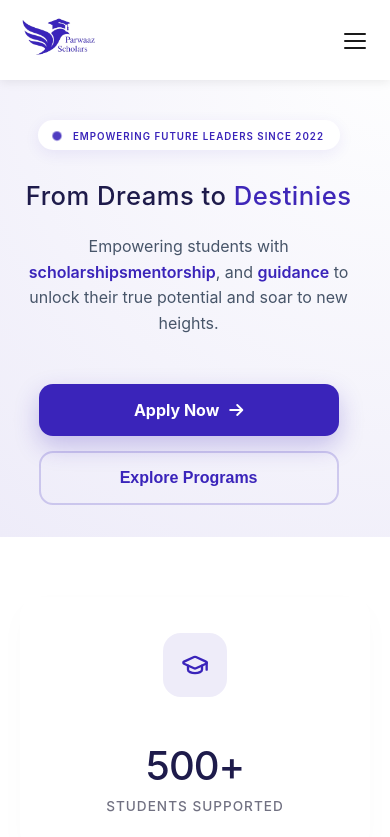
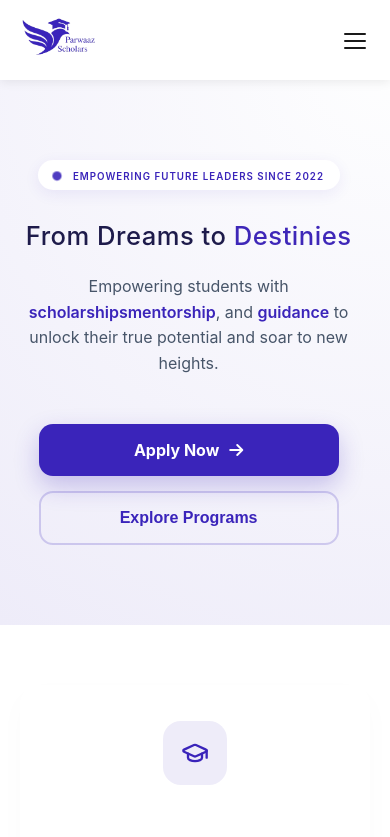
Before and after one commit to wajiha569/parwaz-scholars, a React (Vite) app: page / in a window 390 px wide. Shown: the top 837 px of the page. Built offline with nearby package versions, Linux system fonts and the light colour scheme.

Commit message:
fixed the padding of main page

```diff
--- a/src/pages/MainPage.css
+++ b/src/pages/MainPage.css
@@ -136,7 +136,6 @@
   .hero-section {
     height: auto;
     gap: 0.8rem;
-    padding: 2rem 1rem;
   }
 
   .hero-section h1 {
@@ -218,7 +217,6 @@
 
   .hero-section {
     height: auto;
-    padding: 1.5rem 1rem;
   }
 
   .hero-section h1 {
@@ -334,8 +332,8 @@
     margin: 0 auto;
   }
 }
-@media (max-width: 476px) {
+@media (max-width: 767px) {
   .hero-section {
-    padding-top: 60px;
+    padding-top: 100px;
   }
 }
```
